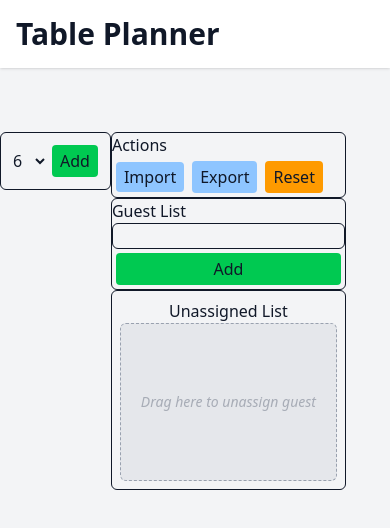
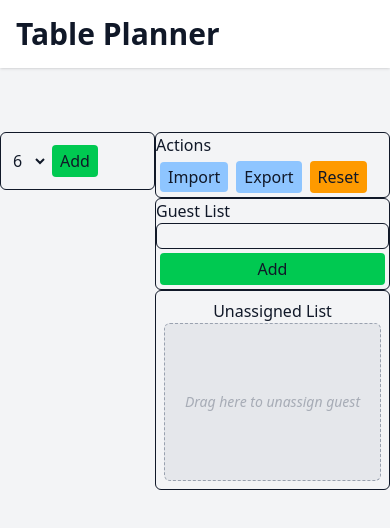
Before and after one commit to out-spaced/tableplanner, a React (Vite) app: page / in a window 390 px wide. Shown: the top 528 px of the page. Built offline with nearby package versions, Linux system fonts and the light colour scheme; what mobile-drag-drop would draw is missing.

Commit message:
table grow

```diff
--- a/src/TableList.tsx
+++ b/src/TableList.tsx
@@ -25,7 +25,7 @@ function TableList({
   };
 
   return (
-    <div className="border rounded-md p-2">
+    <div className="border rounded-md p-2 flex flex-col grow md:grow-0">
       <div>
         <select
           id="table-size-select"
```
